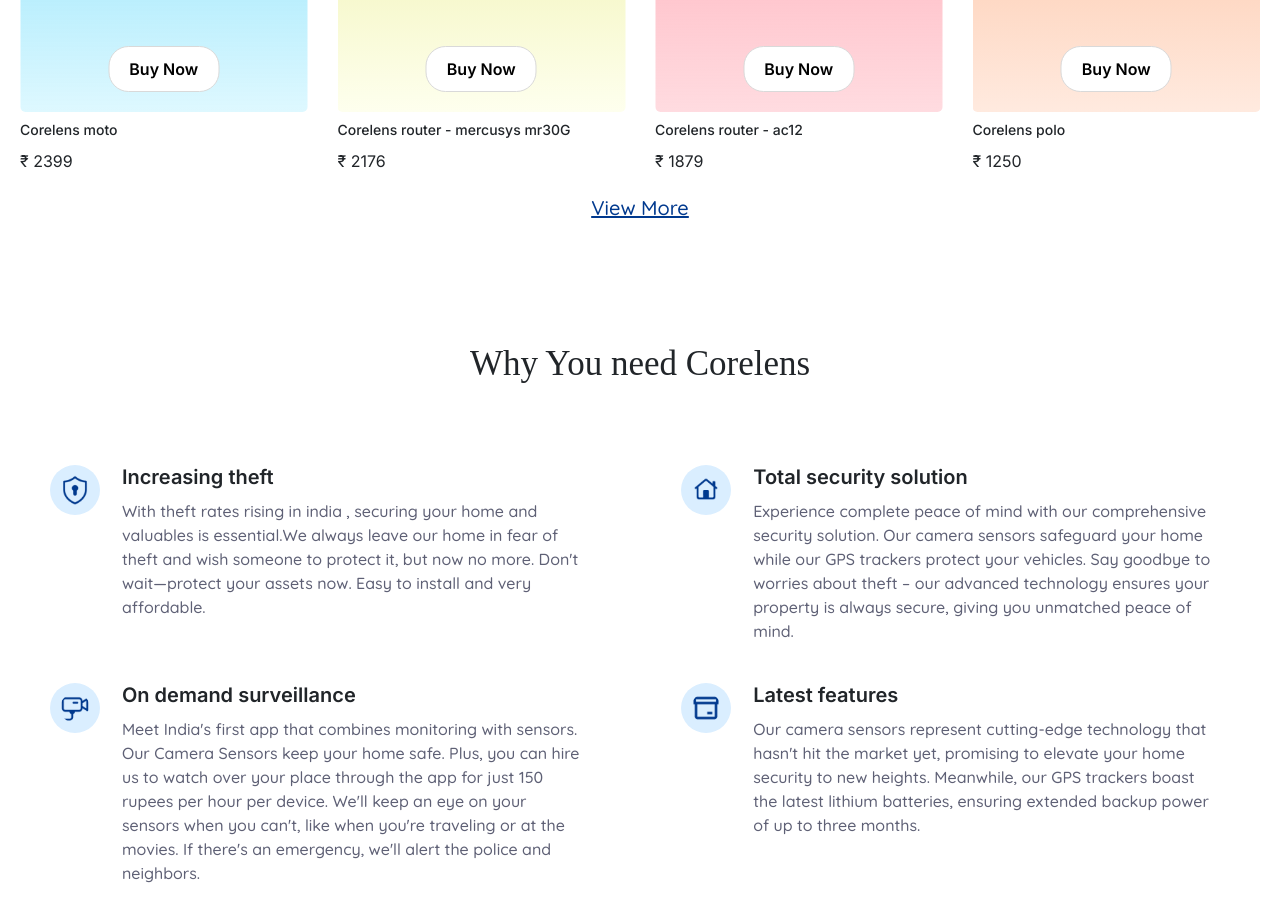
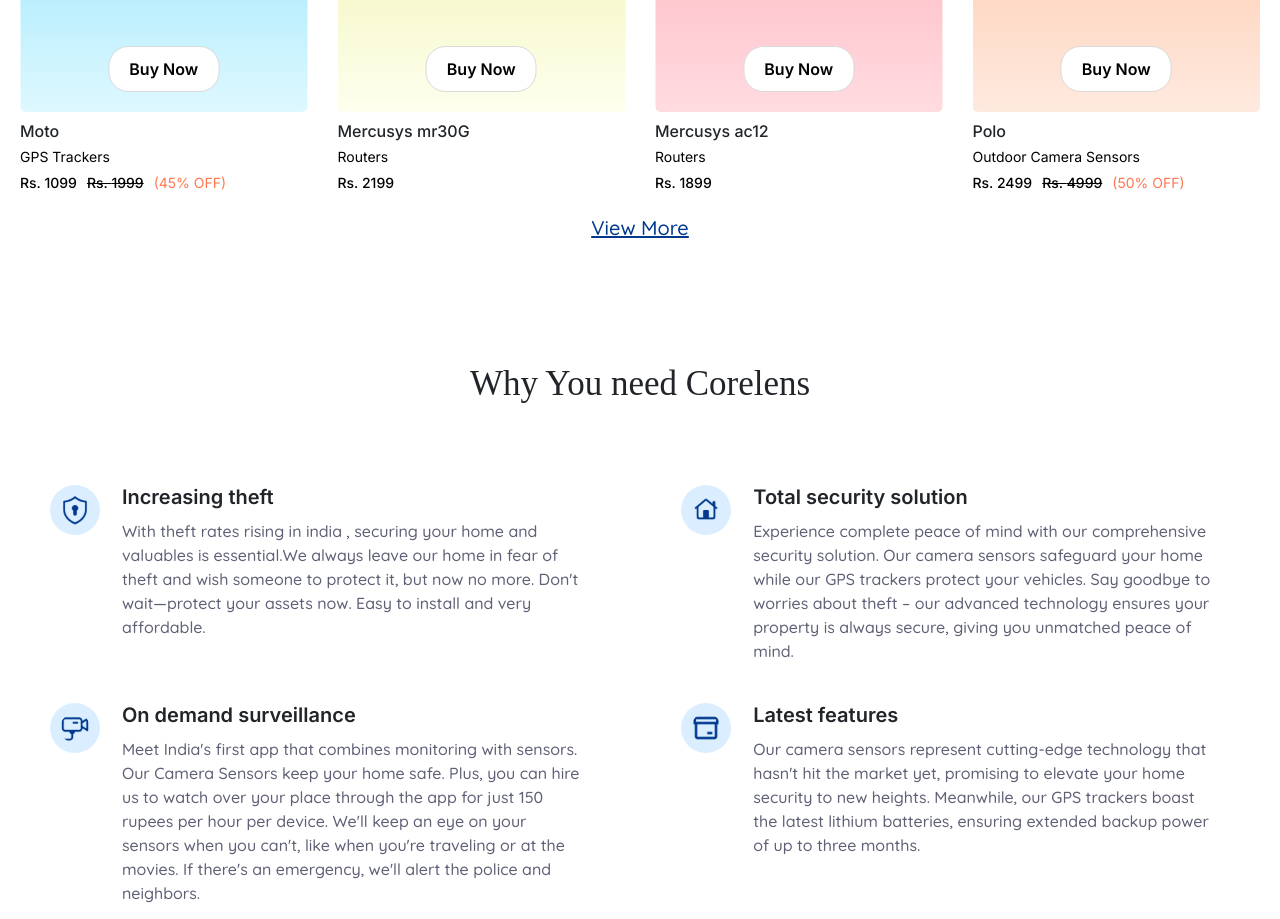
Before and after one commit to corelens-devs/webapp, a React (Create React App) app: page /product in a window 1280 px wide. Shown: the part 2920-3839 px from the top of the page. Built offline with nearby package versions, Linux system fonts and the light colour scheme; a web font is replaced by a local one.

Commit message:
code commited

```diff
--- a/src/Components/Products/Product.jsx
+++ b/src/Components/Products/Product.jsx
@@ -36,8 +36,14 @@
             <button>Buy Now</button>
         </div>
         <h6 className={classes.h6}>{data?.name}</h6>
+        <p className={classes.para}>{data?.cat}</p>
         <div className={classes.div2}>
-            <p>₹ {DiscountFunction(data)}</p>
+          <p className={classes.para2}> Rs. {data.saleAmount}
+
+        {data?.actualAmount && <span style={{textDecoration: "line-through"}}>Rs. {data.actualAmount} </span>}
+         {data.discount &&  <span style={{color:"#FF774F", fontWeight:"400"}}>({data.discount} OFF)</span>}
+          </p>
+            {/* <p>₹ {DiscountFunction(data)}</p> */}
 
             {/* <button><IoMdStar />
 4.5 (78)</button> */}
--- a/src/Components/Products/Product.module.css
+++ b/src/Components/Products/Product.module.css
@@ -54,11 +54,12 @@
 }
 
 .h6 {
-    font-size: 14px;
+    font-size: 16px;
     text-align: left;
     font-weight: 500;
     margin: 10px 0;
     font-family: "Inter", sans-serif;
+    margin-bottom: 5px;
 }
 
 .view {
@@ -106,6 +107,7 @@
 }
 .productItem{
     width: 290px;
+    margin-bottom: 20px;
     /* width: 100%;
     height: 185px; */
 }
@@ -141,6 +143,22 @@
     left: 45%;
     font-weight: 500;
 }
+.para{
+    color: #000000;
+    text-align: left;
+    font-size: 14px;
+    font-family: "Inter", sans-serif;
+margin-bottom: 5px;
+}
+.para2{
+    color: #000000;
+    font-size: 14px;
+    font-family: "Inter", sans-serif;
+margin-bottom: 5px;
+font-weight: 500;
+display: flex;
+gap: 10px;
+}
 @media screen and (max-width : 1000px) {
     .productItem{
         width: 47.5%;
@@ -148,6 +166,9 @@
     .allProducts{
         padding: 20px;
         margin-left: 10px;
+    }
+    .allProducts.showAllProducts {
+        max-height: 2350px; /* Set a high value to ensure it covers the height of all products */
     }
 }
 @media screen and (max-width : 800px) {
@@ -169,4 +190,7 @@
 .allProducts{
     margin-left: 0;
 }
+.allProducts.showAllProducts {
+    max-height: max-content; /* Set a high value to ensure it covers the height of all products */
 }
+}
--- a/src/Components/Products/ProductDetails/ProductDetail.jsx
+++ b/src/Components/Products/ProductDetails/ProductDetail.jsx
@@ -129,7 +129,7 @@
 
       <Modal.Body className={classes.bdy}>
         <div className={classes.main_div}>
-          <DetailSlider  img={data?.img}/>
+          <DetailSlider img={data?.img} />
           <div>
             <h1 className={classes.head}>{data?.name}</h1>
             <p className={classes.para}>Main Highlights</p>
@@ -138,13 +138,13 @@
 
             </div>
             <p className={`${classes.para} ${classes.p2}`}>Technical highlights</p>
-           {data?.technicalHightlight?.length > 0  ?   data?.technicalHightlight?.map((item) => (
+            {data?.technicalHightlight?.length > 0 ? data?.technicalHightlight?.map((item) => (
               <div className={classes.ul}>
                 <div className={classes.inn_ul}>
                   <p>{item.title}</p> <span>{item.description}</span>
                 </div>
               </div>
-           )):  <div>
+            )) : <div>
               {/* <ul className={classes.ul}> */}
               <div className={classes.ul}>
                 <div className={classes.inn_ul}>
@@ -177,9 +177,15 @@
               </div>
 
             </div>}
-            <div>
-              <h1 className={classes.head2}>Special Price</h1>
-              <p className={classes.para2}>₹{DiscountFunction(data)} <p className={classes.p9}>{data?.actualAmount}</p> <span>{data?.discount}% Off</span></p>
+            <div style={{ marginTop: "20px" }}>
+
+              <p className={classes.para2}>₹{data?.saleAmount}
+              {data?.actualAmount &&    <p className={classes.p9}>MRP <span style={{
+                textDecoration: "line-through"
+              }}>₹{data?.actualAmount}</span></p>}
+            {data?.discount &&  <span style={{ color: "#FF774F" }}>({data?.discount} Off)</span>}
+              </p>
+              <h1 className={classes.head2}>Inclusive all Taxes</h1>
             </div>
             <div className={classes.btm_btn_div}>
               <button className={classes.buy_btn} style={{ background: "black" }}>Order Through Call <FaPhoneAlt />
--- a/src/Components/Products/ProductDetails/ProductDetail.module.css
+++ b/src/Components/Products/ProductDetails/ProductDetail.module.css
@@ -98,17 +98,17 @@
     gap: 2%;
 }
 .p9{
-    color: #C7C7C7;
-    font-weight: 500;
-    text-decoration: line-through;
+    color: #000000;
+    font-weight: 400;
     font-size: 17px;
     margin-bottom: 0;
 }
 .head2{
-    font-size: 16px;
-    color: #0E9243;
+    font-size: 12px;
+    color: #00AC45;
+    font-weight: 400;
     text-align: left;
-    margin: 12px 0;
+    margin: 5px 0 10px 0;
 }
 .para2{
     text-align: left;
@@ -120,12 +120,13 @@
     align-items: center;
 }
 .para2 > span{
-    color: #0E9243;
-    background: #EAFFF3;
-    padding: 5px 10px;
+    /* color: #0E9243; */
+    /* background: #EAFFF3; */
+    /* padding: 5px 10px; */
     font-size: 14px;
-    height: 30px;
+    /* height: 30px; */
     border-radius: 5px;
+    font-weight: 500;
 }
 .buy_btn{
     background: linear-gradient(30.09deg, #339EDA 12.71%, #B2E9FF 87.13%);
--- a/src/Components/Products/ProductSlider.jsx
+++ b/src/Components/Products/ProductSlider.jsx
@@ -637,9 +637,10 @@
         p3: 'linear-gradient(180deg, #E8EB8C 0%, #FEFFEE 100%)',
         p4: 'linear-gradient(180deg, #FF9CA9 0%, rgba(255, 181, 191, 0.48) 100%)',
     };
+
     const products = [
         {
-            id: 1, name: 'Corelens Turbo', actualAmount: '3499', discount: "40", img: product1, cls: classes.p1, gradientColors: gradients.p1,
+            id: 1, name: 'Turbo', cat: "GPS Trackers", actualAmount: '4999', discount: "30%", saleAmount : "3499", img: product1, cls: classes.p1, gradientColors: gradients.p1,
             mainhighlight: [
                 {
                     title: "Real-time Tracking", img: icon1
@@ -684,7 +685,7 @@
             ]
         },
         {
-            id: 2, name: 'Corelens moto', actualAmount: ' 3999', discount: "40", img: product2, cls: classes.p2, gradientColors: gradients.p2,
+            id: 2, name: 'Moto', cat: "GPS Trackers", actualAmount: '1999', discount: "45%", saleAmount : "1099", img: product2, cls: classes.p2, gradientColors: gradients.p2,
             mainhighlight: [
                 {
                     title: "Real-time Tracking", img: icon1
@@ -731,7 +732,7 @@
             ]
         },
         {
-            id: 3, name: 'Corelens router - mercusys mr30G', actualAmount: '2418', discount: "10", img: product3, cls: classes.p3, gradientColors: gradients.p3,
+            id: 3, name: 'Mercusys mr30G',cat: "Routers",  saleAmount : "2199", img: product3, cls: classes.p3, gradientColors: gradients.p3,
             mainhighlight: [
                 {
                     title: "4 External Antennas", img: icon2
@@ -759,7 +760,7 @@
             ]
         },
         {
-            id: 4, name: 'Corelens router - ac12', actualAmount: '2088', discount: "10", img: product4, cls: classes.p4, gradientColors: gradients.p4,
+            id: 4, name: 'Mercusys ac12',cat: "Routers", saleAmount : "1899", img: product4, cls: classes.p4, gradientColors: gradients.p4,
             mainhighlight: [
                 {
                     title: "4 External Antennas", img: icon2
@@ -786,7 +787,7 @@
                 { title: "Advanced Security", description: "WPA2 wireless encryption helps you keep your wireless network protected." }]
         },
         {
-            id: 5, name: 'Corelens polo', actualAmount: '2499', discount: "50", img: product5, cls: classes.p1, gradientColors: gradients.p1,
+            id: 5, name: 'Polo',cat: "Outdoor Camera Sensors", actualAmount: '4999', discount: "50%", saleAmount : "2499", img: product5, cls: classes.p1, gradientColors: gradients.p1,
             mainhighlight: [
                 {
                     title: "Real 4mb", img: icon8
@@ -824,7 +825,7 @@
             ]
         },
         {
-            id: 6, name: 'Corelens oval', actualAmount: '6999', discount: "50", img: product6, cls: classes.p2, gradientColors: gradients.p2,
+            id: 6, name: 'Oval' ,cat: "Outdoor Camera Sensors", actualAmount: '6999', discount: "50%", saleAmount : "3499",img: product6, cls: classes.p2, gradientColors: gradients.p2,
             mainhighlight: [
                 {
                     title: "Real 8mb", img: icon8
@@ -862,7 +863,7 @@
             ]
         },
         {
-            id: 7, name: 'Corelens gem', actualAmount: '6199', discount: "50", img: product7, cls: classes.p3, gradientColors: gradients.p3,
+            id: 7, name: 'Gem', cat: "Outdoor Camera Sensors", actualAmount: '6199', discount: "50%", saleAmount : "3099", img: product7, cls: classes.p3, gradientColors: gradients.p3,
             mainhighlight: [
                 {
                     title: "Real 4mb", img: icon8
@@ -900,7 +901,7 @@
             ]
         },
         {
-            id: 8, name: 'Corelens echo', actualAmount: '3999', discount: "50", img: product8, cls: classes.p4, gradientColors: gradients.p4,
+            id: 8, name: 'Echo',cat: "Indoor Camera Sensors", actualAmount: '3999', discount: "50%", saleAmount : "1999", img: product8, cls: classes.p4, gradientColors: gradients.p4,
             mainhighlight: [
                 {
                     title: "Real 2mb", img: icon8
@@ -938,7 +939,7 @@
             ]
         },
         {
-            id: 9, name: 'Corelens wave', actualAmount: '7499', discount: "40", img: product9, cls: classes.p3, gradientColors: gradients.p3,
+            id: 9, name: 'Wave', cat: "Indoor Camera Sensors", actualAmount: '3999', discount: "50%", saleAmount : "1999", img: product9, cls: classes.p3, gradientColors: gradients.p3,
             mainhighlight: [
                 {
                     title: "Real 2mb", img: icon8
```
Lines whose indentation alone changed are shown as unchanged.
